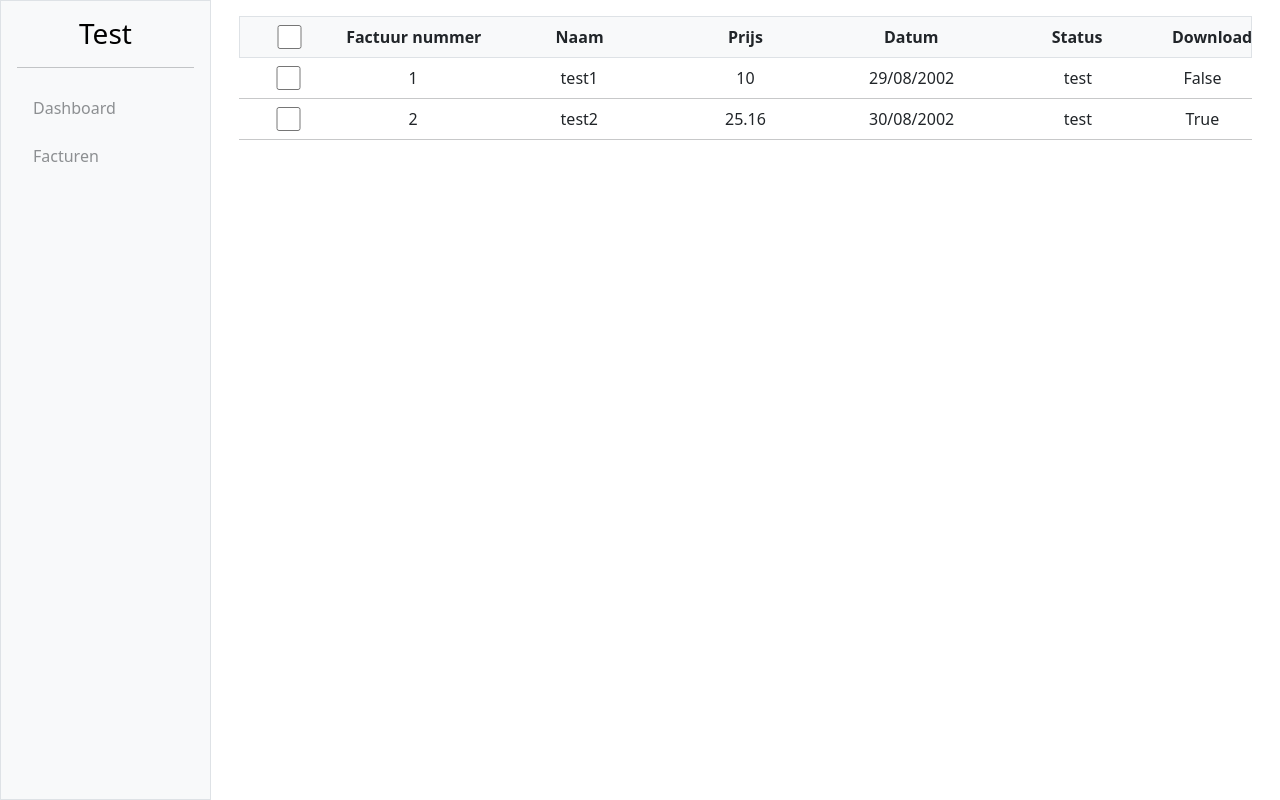
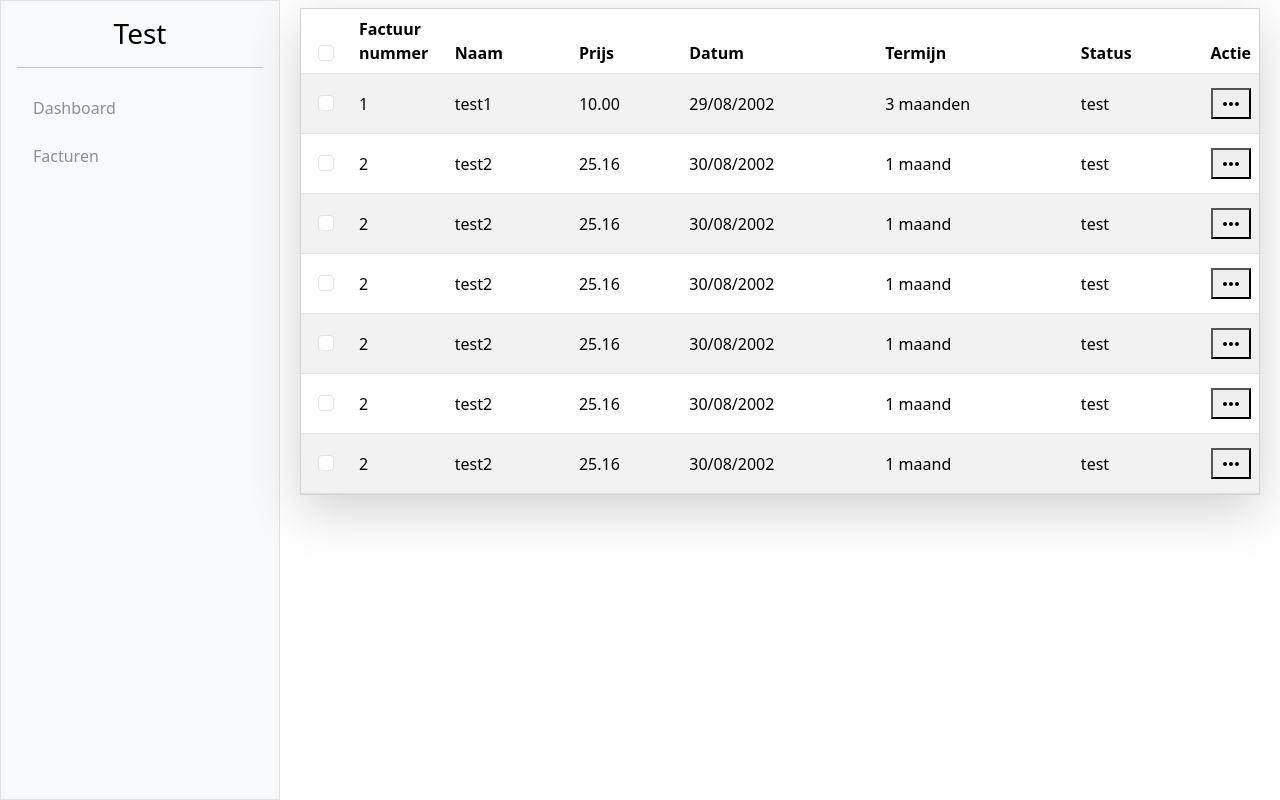
Before and after one commit to BsgMax00/parent_website, a React (Create React App) app: page /facturen in a window 1280 px wide. Built offline with nearby package versions, Linux system fonts and the light colour scheme.

Commit message:
decent styling on invoice rows done for now (not happy with it fully)

```diff
--- a/package.json
+++ b/package.json
@@ -3,6 +3,10 @@
   "version": "0.1.0",
   "private": true,
   "dependencies": {
+    "@emotion/react": "^11.14.0",
+    "@emotion/styled": "^11.14.0",
+    "@mui/icons-material": "^6.4.8",
+    "@mui/material": "^6.4.8",
     "@testing-library/dom": "^10.4.0",
     "@testing-library/jest-dom": "^6.6.3",
     "@testing-library/react": "^16.2.0",
--- a/src/Components/Invoice/InvoiceBody.js
+++ b/src/Components/Invoice/InvoiceBody.js
@@ -5,23 +5,36 @@ const InvoiceBody = () => {
     return (
         <>
             <div className="container-fluid">
-                <div className="row text-center m-2">
-                    <div className="col-12">
-                        <div className="row border p-2 bg-light">
-                            <input type="checkbox" className="col-1"/>
-                            <div className="col-2 fw-bold">Factuur nummer</div>
-                            <div className="col-2 fw-bold">Naam</div>
-                            <div className="col-2 fw-bold">Prijs</div>
-                            <div className="col-2 fw-bold">Datum</div>
-                            <div className="col-2 fw-bold">Status</div>
-                            <div className="col-1 fw-bold">Download</div>
+                <div className="card rounded-0 shadow-lg">
+                    <div className="card-body p-0">
+                        <div className="table-responsive table-card">
+                            <table className="table table-striped table-hover align-middle table-nowrap mb-0">
+                                <thead>
+                                    <tr className="fw-bold">
+                                        <th scope="col" style={{ width: "50px" }}>
+                                            <div className="form-check m-0 d-flex justify-content-center">
+                                            <input className="form-check-input" type="checkbox" />
+                                            </div>
+                                        </th>
+                                        <th scope="col" style={{ width: "10%" }}>Factuur nummer</th>
+                                        <th scope="col">Naam</th>
+                                        <th scope="col">Prijs</th>
+                                        <th scope="col">Datum</th>
+                                        <th scope="col">Termijn</th>
+                                        <th scope="col">Status</th>
+                                        <th scope="col" className="text-center" style={{ width: "5%" }}>Actie</th>
+                                    </tr>
+                                </thead>
+                                <tbody>
+                                    {TestData.map((Invoice, index) => {
+                                        return (
+                                            <InvoiceRow key={index} Invoice={Invoice}/>
+                                        )
+                                    })}
+                                </tbody>
+                            </table>
                         </div>
                     </div>
-                    {TestData.map((data, index) => {
-                        return (
-                            <InvoiceRow key={index} Invoice={data}/>
-                        )
-                    })}
                 </div>
             </div>
         </>
--- a/src/Components/Invoice/InvoiceRow.js
+++ b/src/Components/Invoice/InvoiceRow.js
@@ -1,22 +1,28 @@
+import { MoreHoriz } from "@mui/icons-material";
+
 const InvoiceRow = ({ Invoice }) => {
     return (
         <>
-            <div className="col-12">
-                <div className="row p-2">
-                    <input type="checkbox" className="col-1"/>
-                    <div className="col-2">{Invoice.invoiceNr}</div>
-                    <div className="col-2">{Invoice.name}</div>
-                    <div className="col-2">{Invoice.price}</div>
-                    <div className="col-2">{Invoice.date}</div>
-                    <div className="col-2">{Invoice.status}</div>
-                    {Invoice.download ? (
-                        <div className="col-1">True</div>
-                    ) : (
-                        <div className="col-1">False</div>
-                    )}
-                </div>
-            </div>
-            <hr className="m-0"/>
+            <tr style={{ height: "60px" }}>
+                <td>
+                  <div className="form-check d-flex justify-content-center">
+                    <input className="form-check-input" type="checkbox" />
+                  </div>
+                </td>
+                <td>{Invoice.InvoiceNr}</td>
+                <td>{Invoice.Name}</td>
+                <td>{Invoice.Price.toFixed(2)}</td>
+                <td>{Invoice.Date}</td>
+                <td>{Invoice.Repeat}</td>
+                <td>{Invoice.Status}</td>
+                <td>
+                    <center>
+                        <button>
+                            <MoreHoriz></MoreHoriz>
+                        </button>
+                    </center>
+                </td>
+            </tr>
         </>
     );
 };
--- a/src/data/testData.js
+++ b/src/data/testData.js
@@ -1,18 +1,65 @@
 export const TestData = [
     {
-        "invoiceNr": "1",
-        "name": "test1",
-        "price": 10,
-        "date": "29/08/2002",
-        "status": "test",
-        "download": false
+        "InvoiceNr": "1",
+        "Name": "test1",
+        "Price": 10.00,
+        "Date": "29/08/2002",
+        "Repeat": "3 maanden",
+        "Status": "test",
+        "Download": false
     },
     {
-        "invoiceNr": "2",
-        "name": "test2",
-        "price": 25.16,
-        "date": "30/08/2002",
-        "status": "test",
-        "download": true
+        "InvoiceNr": "2",
+        "Name": "test2",
+        "Price": 25.16,
+        "Date": "30/08/2002",
+        "Repeat": "1 maand",
+        "Status": "test",
+        "Download": true
+    },
+    {
+        "InvoiceNr": "2",
+        "Name": "test2",
+        "Price": 25.16,
+        "Date": "30/08/2002",
+        "Repeat": "1 maand",
+        "Status": "test",
+        "Download": true
+    },
+    {
+        "InvoiceNr": "2",
+        "Name": "test2",
+        "Price": 25.16,
+        "Date": "30/08/2002",
+        "Repeat": "1 maand",
+        "Status": "test",
+        "Download": true
+    },
+    {
+        "InvoiceNr": "2",
+        "Name": "test2",
+        "Price": 25.16,
+        "Date": "30/08/2002",
+        "Repeat": "1 maand",
+        "Status": "test",
+        "Download": true
+    },
+    {
+        "InvoiceNr": "2",
+        "Name": "test2",
+        "Price": 25.16,
+        "Date": "30/08/2002",
+        "Repeat": "1 maand",
+        "Status": "test",
+        "Download": true
+    },
+    {
+        "InvoiceNr": "2",
+        "Name": "test2",
+        "Price": 25.16,
+        "Date": "30/08/2002",
+        "Repeat": "1 maand",
+        "Status": "test",
+        "Download": true
     }
 ]
```
Also changed, not shown: src/Icons/3_dots.png (added), 1 other file (tests, documents, lock files or other folders).
